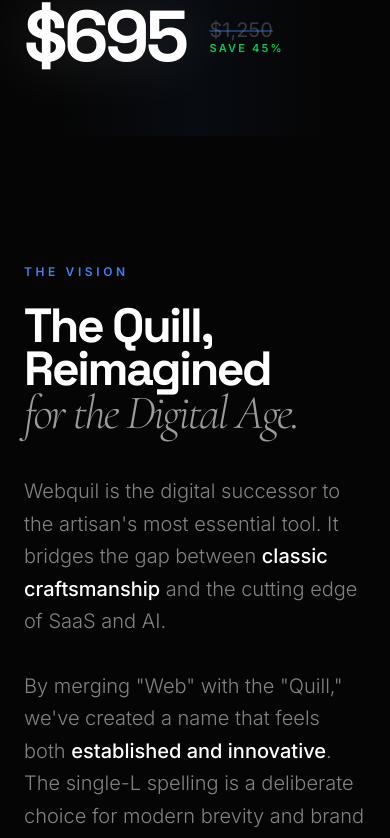
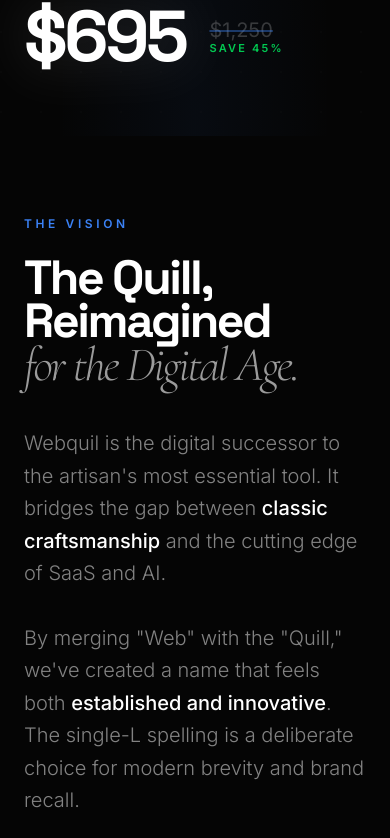
Before and after one commit to zencpt/webquil-sale-page, a React (Vite) app: page / in a window 390 px wide. Shown: the part 1009-1847 px from the top of the page. Built offline with nearby package versions, Linux system fonts and the light colour scheme.

Commit message:
feat(webquil): Adjust padding on brand vision section
Increase responsiveness and visual appeal of the "Brand Vision" section by adjusting top padding for smaller screens.

```diff
--- a/src/App.tsx
+++ b/src/App.tsx
@@ -258,7 +258,7 @@
       </section>
 
       {/* Brand Vision Section */}
-      <section id="meaning" className="py-32 px-6 relative">
+      <section id="meaning" className="py-20 md:py-32 px-6 relative">
         <div className="max-w-7xl mx-auto">
           <div className="grid lg:grid-cols-12 gap-20 items-center">
             <div className="lg:col-span-7">
```
